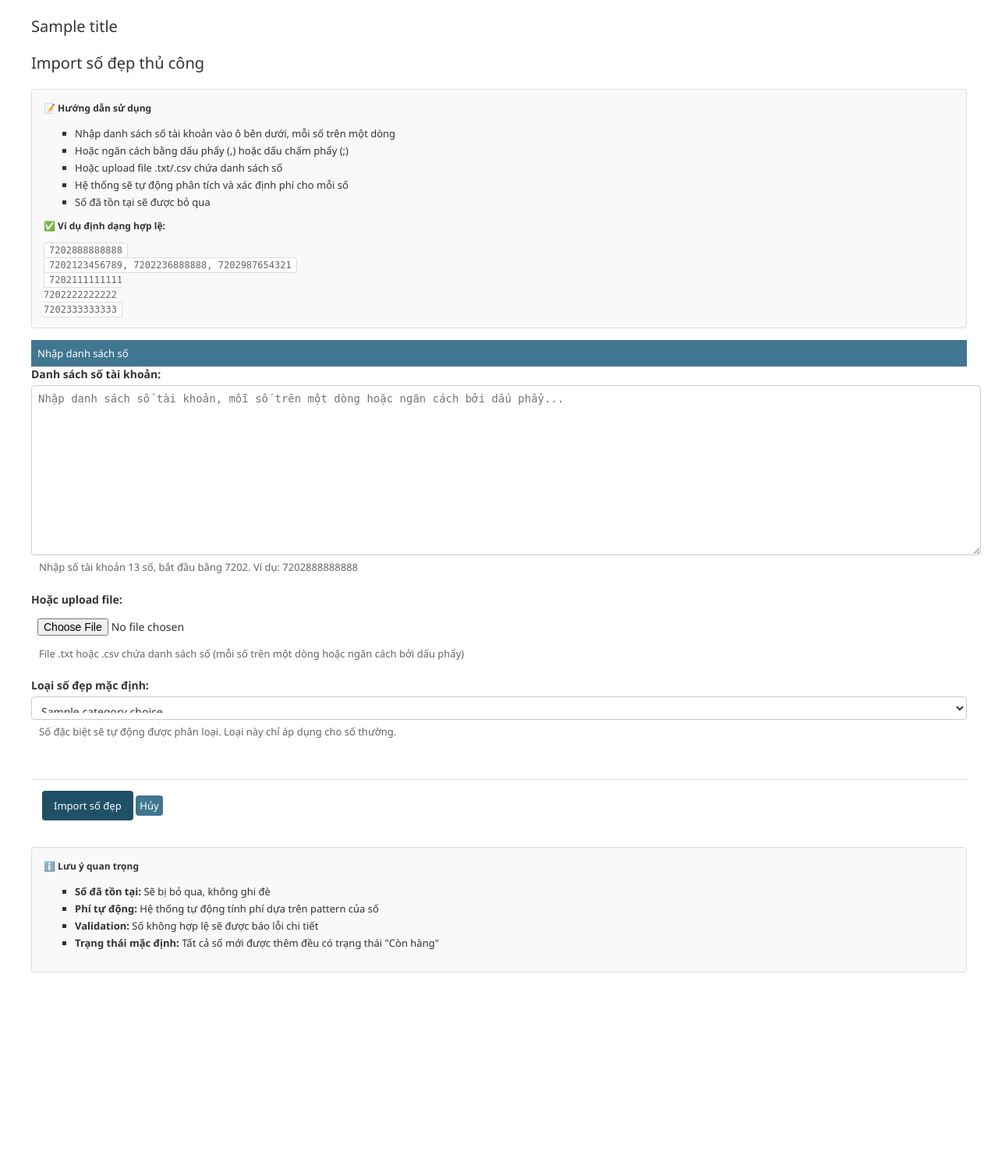
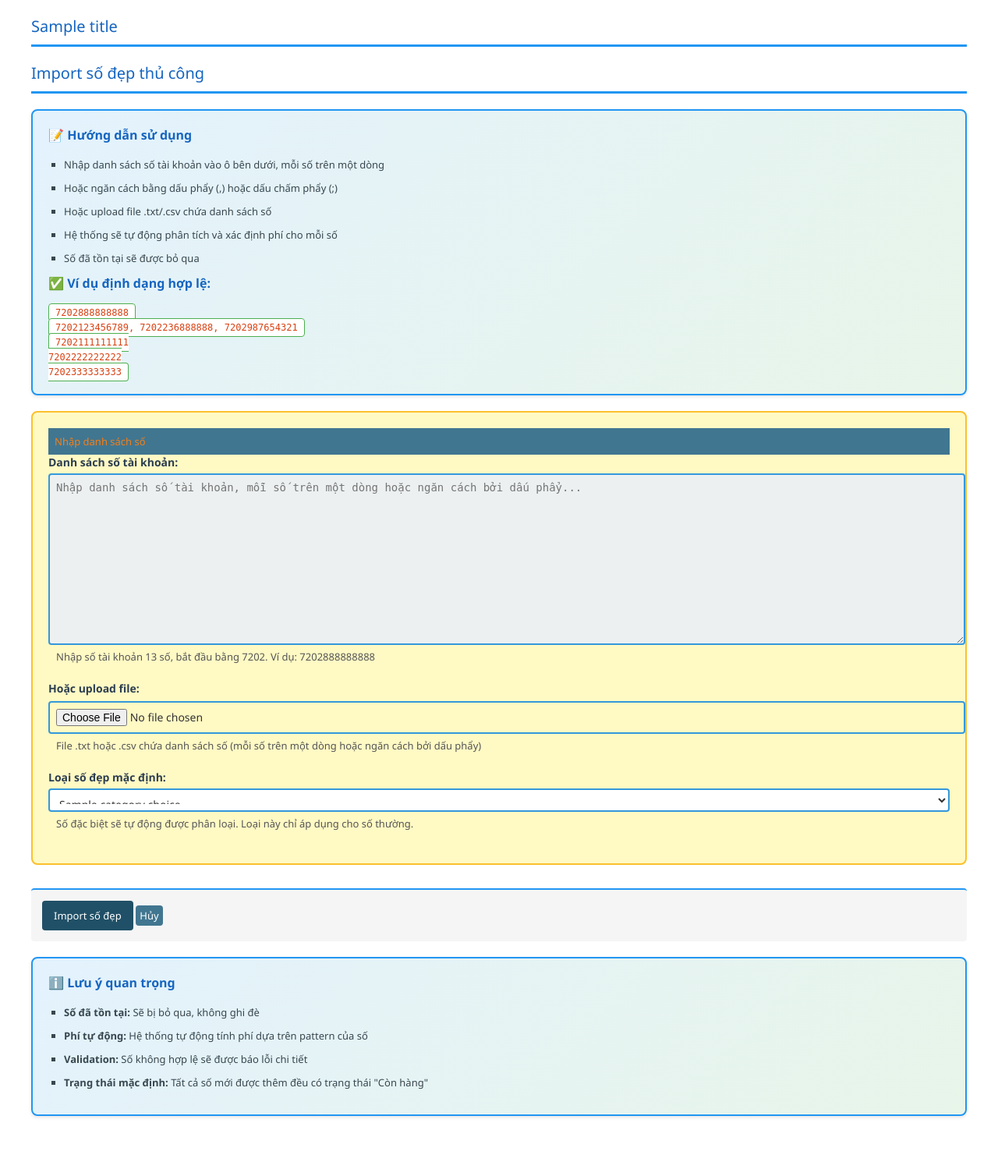
Before and after one commit to HieuKyo/MauBieu7202, a Django app: template templates_app/templates/admin/beautiful_number_import.html in a window 1280 px wide. Shown: the part 92-1582 px from the top of the page at 78% size. Before the commit the page ends 1339 px from the top, so only its background shows below. Run offline with Django 5.2, Linux system fonts and the light colour scheme; the template is opened without the code that fills it: most values are stand-ins (such as "Sample title", 1, 10 or a date in 2020).

Commit message:
Update Beautiful Number import functionality
Changes:
- Existing numbers are now marked as "Đã bán" (sold) instead of being skipped
- Improved admin import form UI with better colors and contrast
  * Gradient backgrounds for instruction boxes (blue to green)
  * Colored borders and better visual hierarchy
  * Light gray background for textarea
  * Yellow fieldset background with colored headings
- Added success message showing count of numbers marked as sold

```diff
--- a/templates_app/templates/admin/beautiful_number_import.html
+++ b/templates_app/templates/admin/beautiful_number_import.html
@@ -12,6 +12,7 @@
         display: block;
         font-weight: bold;
         margin-bottom: 5px;
+        color: #2c3e50;
     }
     .form-row input[type="text"],
     .form-row textarea,
@@ -20,38 +21,70 @@
         width: 100%;
         padding: 8px;
         font-size: 14px;
+        border: 2px solid #3498db;
+        border-radius: 4px;
     }
     .form-row textarea {
         min-height: 200px;
         font-family: monospace;
+        background: #ecf0f1;
     }
     .help-text {
         font-size: 12px;
-        color: #666;
+        color: #555;
         margin-top: 5px;
     }
     .example-box {
-        background: #f9f9f9;
-        border: 1px solid #ddd;
-        padding: 15px;
-        margin: 15px 0;
-        border-radius: 4px;
+        background: linear-gradient(135deg, #e3f2fd 0%, #e8f5e9 100%);
+        border: 2px solid #2196f3;
+        padding: 20px;
+        margin: 20px 0;
+        border-radius: 8px;
+        box-shadow: 0 2px 4px rgba(0,0,0,0.1);
     }
     .example-box h4 {
         margin-top: 0;
-        color: #333;
+        color: #1565c0;
+        font-size: 16px;
+        font-weight: bold;
     }
     .example-box code {
         background: #fff;
-        padding: 2px 6px;
-        border: 1px solid #ddd;
-        border-radius: 3px;
+        padding: 4px 8px;
+        border: 1px solid #4caf50;
+        border-radius: 4px;
         font-family: monospace;
+        color: #d84315;
+    }
+    .example-box ul {
+        margin: 10px 0;
+        padding-left: 20px;
+    }
+    .example-box li {
+        margin: 8px 0;
+        color: #37474f;
     }
     .submit-row {
         padding: 12px 14px;
         margin: 20px 0;
-        border-top: 1px solid #ddd;
+        border-top: 2px solid #2196f3;
+        background: #f5f5f5;
+        border-radius: 4px;
+    }
+    fieldset.module {
+        background: #fff9c4;
+        border: 2px solid #fbc02d;
+        border-radius: 8px;
+        padding: 20px;
+    }
+    fieldset.module h2 {
+        color: #f57f17;
+        margin-top: 0;
+    }
+    h1 {
+        color: #1565c0;
+        border-bottom: 3px solid #2196f3;
+        padding-bottom: 10px;
     }
 </style>
 {% endblock %}
```
Also changed, not shown: templates_app/admin.py (+9 -5 lines).
